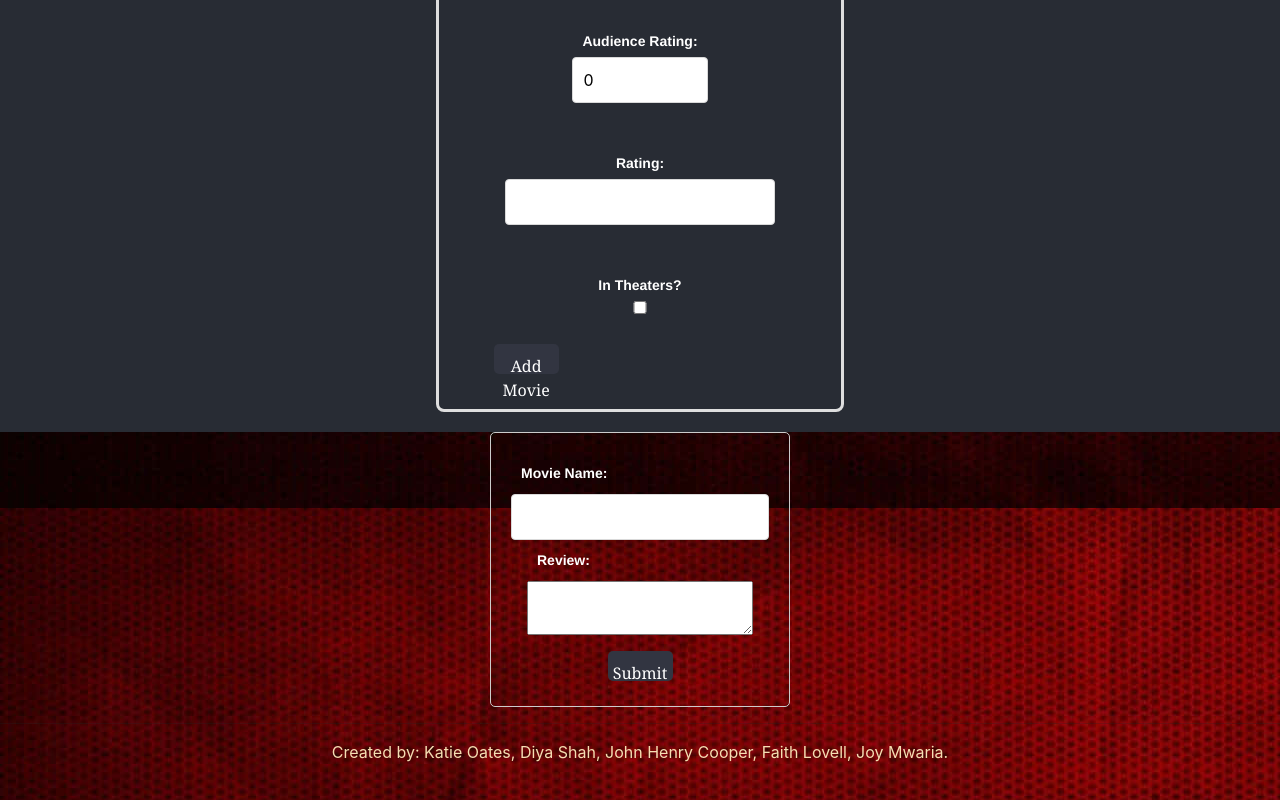
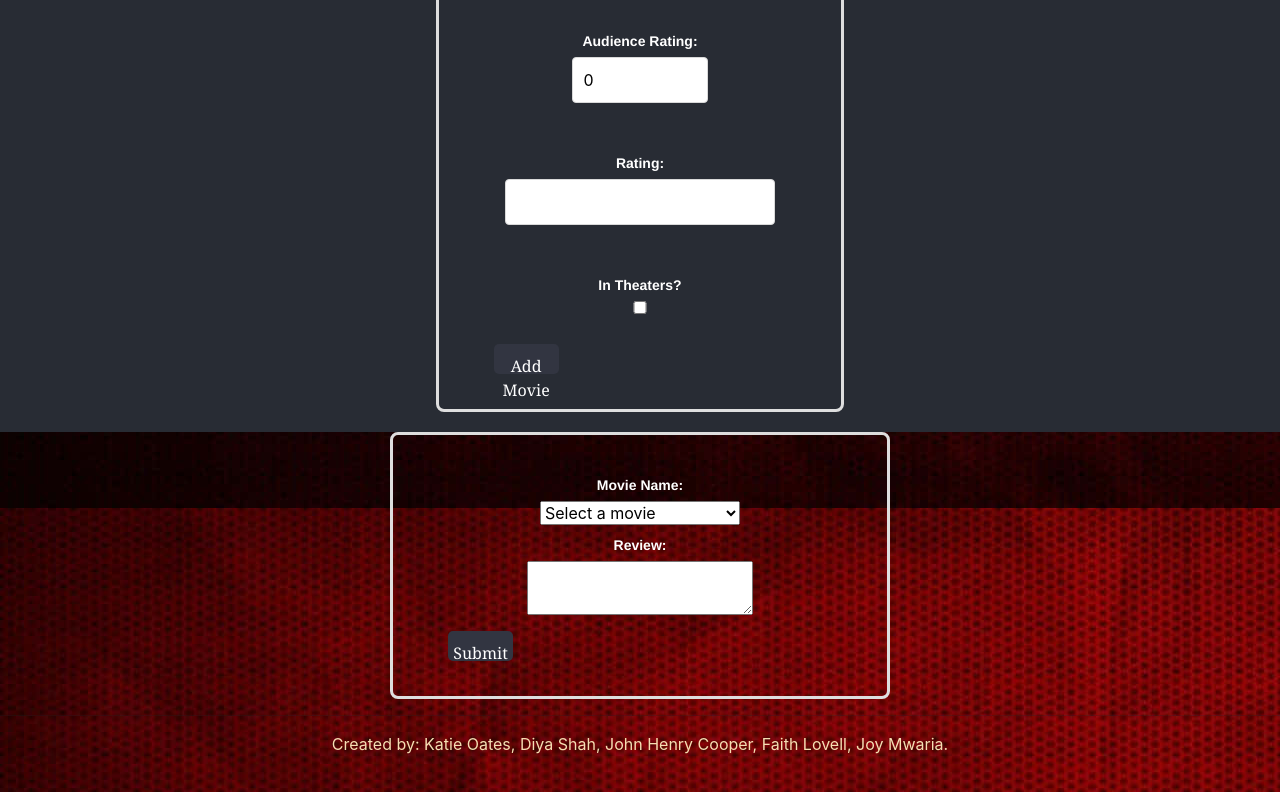
Before and after one commit to faithlovell/the-film-feed, a React (Create React App) app: page / in a window 1280 px wide. Shown: the part 4292-5092 px from the top of the page. Built offline with nearby package versions, Linux system fonts and the light colour scheme.

Commit message:
Styling changes for the review box

```diff
--- a/src/ReveiwBox.css
+++ b/src/ReveiwBox.css
@@ -8,6 +8,7 @@
     max-width: 300px;
     font-weight: bold;
     color: white;
+    background-color: #1e2127;
 }
 
 .review-box label {
@@ -65,3 +66,35 @@
 .review-box button + button {
     margin-left: 10px;
 }
+
+.review-user {
+    color: orange;
+    font-weight: bold;
+}
+
+.review-name {
+    color: orange;
+    font-weight: bold;
+}
+
+.review-content {
+    color: white;
+}
+.review-text {
+    color:white;
+    font-weight: bold;
+}
+
+.dropdown {
+    width: 200px; /* Adjust the width as needed */
+}
+
+.dropdown option {
+    background-color: grey;
+    color: white;
+}
+
+.dropdown option:hover {
+    background-color: pink;
+    box-shadow: 0 0 5px pink;
+}
--- a/src/ReviewBox.tsx
+++ b/src/ReviewBox.tsx
@@ -1,13 +1,21 @@
 import React from "react";
 import { useState } from "react";
 import "./ReveiwBox.css";
+import { DragListsProps } from "./DragList";
+import { Movie } from "./MovieMaster";
 
 interface Review {
     name: string;
     content: string;
+    user: string;
+}
+interface ReviewProps {
+    role: string;
+
+    movies: Movie[];
 }
 
-function ReviewApp() {
+function ReviewApp({ role, movies }: ReviewProps) {
     const [name, setName] = useState("");
     const [content, setContent] = useState("");
     const [reviews, setReviews] = useState<Review[]>([]);
@@ -15,7 +23,7 @@ function ReviewApp() {
     /*
     the below functions allow for a review to be inputted and displayed on the website, for viewers to see
     */
-    const handleNameChange = (event: React.ChangeEvent<HTMLInputElement>) => {
+    const handleNameChange = (event: React.ChangeEvent<HTMLSelectElement>) => {
         setName(event.target.value);
     };
 
@@ -28,6 +36,7 @@ function ReviewApp() {
     const handleSubmit = (event: React.FormEvent<HTMLFormElement>) => {
         event.preventDefault();
         const newReview = {
+            user: role,
             name,
             content
         };
@@ -38,15 +47,22 @@ function ReviewApp() {
 
     return (
         <div>
-            <form onSubmit={handleSubmit} className="review-box">
+            <form onSubmit={handleSubmit}>
                 <div>
                     <label htmlFor="name">Movie Name: </label>
-                    <input
-                        type="text"
+                    <select
                         id="name"
                         value={name}
                         onChange={handleNameChange}
-                    />
+                        className="dropdown"
+                    >
+                        <option value="">Select a movie</option>
+                        {movies.map((movie) => (
+                            <option key={movie.title} value={movie.title}>
+                                {movie.title}
+                            </option>
+                        ))}
+                    </select>
                 </div>
                 <div>
                     <label htmlFor="content">Review: </label>
@@ -64,11 +80,15 @@ function ReviewApp() {
                     style={{
                         border: "2px solid orange",
                         display: "inline-block",
-                        margin: "10px"
+                        margin: "10px",
+                        backgroundColor: "#353b45;"
                     }}
                 >
                     <p>
-                        {review.name}: {review.content}
+                        <span className="review-user">{review.user}</span>{" "}
+                        <span className="review-text">Reviewing</span>{" "}
+                        <span className="review-name">{review.name}:</span>{" "}
+                        <span className="review-content">{review.content}</span>
                     </p>
                 </div>
             ))}
--- a/src/pages/App.tsx
+++ b/src/pages/App.tsx
@@ -165,7 +165,7 @@ function App(): JSX.Element {
                 movies={movies}
                 role={role}
             ></MovieForm>
-            <ReviewApp></ReviewApp>
+            <ReviewApp role={role} movies={movies}></ReviewApp>
             <hr></hr>
             <p>
                 Created by: Katie Oates, Diya Shah, John Henry Cooper, Faith
```
